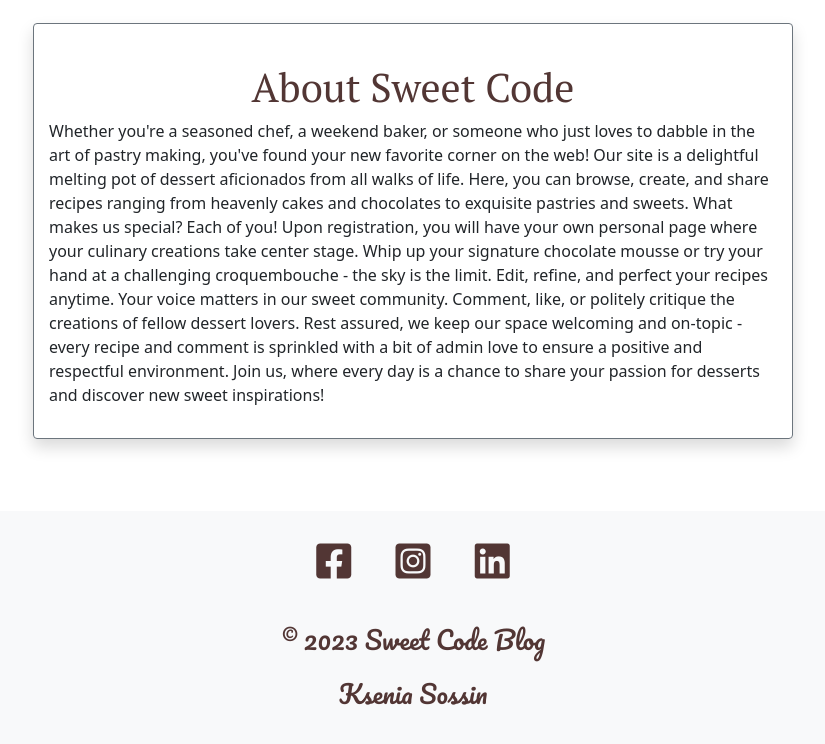
After one commit to KseniaSOS/sweet-code-blog, a Django app: page /about.html in a window 1280 px wide. The commit adds this page. Shown: the part 961-1705 px from the top of the page, without its empty margins (227-1052 px from the left). Run offline with Django 3.2, Linux system fonts and the light colour scheme.

Commit message:
Add about.html template with a content, add style and add toggle button to the navbar

```diff
--- a/blog/urls.py
+++ b/blog/urls.py
@@ -4,6 +4,7 @@ from django.urls import path
 
 urlpatterns = [
     path('', views.RecipeList.as_view(), name='home'),
+    path('about.html', views.about, name='about'),
     path('create_recipe/', views.CreateRecipe.as_view(), name='create_recipe'),
     path('user_recipes/', views.UserRecipeView.as_view(), name='user_recipes'),
     path('add_category/', views.AddCategory.as_view(), name='add_category'),
--- a/blog/views.py
+++ b/blog/views.py
@@ -45,6 +45,14 @@ def category_submition(request):
     """
 
     return render(request, 'category_submition.html')
+
+
+def about(request):
+    """
+    A basic function that just returns about.html to be rendered.
+    """
+
+    return render(request, 'about.html')
 
 
 class RecipeList(CategoryMenuMixin, generic.ListView):
--- a/static/css/style.css
+++ b/static/css/style.css
@@ -13,6 +13,7 @@ h6 {
     font-family: 'PT Serif', serif;
     font-weight: 400;
     color: #523634;
+    text-align: center;
 }
 
 /* Navigation */
@@ -23,21 +24,27 @@ h6 {
     text-transform: uppercase;
 }
 
-
 /* Carousel */
 
 .carousel-caption {
-    top: 30%;
+    top: 20%;
     transform: translateY(-50%);
     bottom: initial;
     text-shadow: 2px 2px #523634;
 }
+
 /* Cards */
 
 .card-body {
     background-color: #ffeedc;
 }
 
+.card-text {
+    font-family: 'PT Serif', serif;
+    font-weight: 400;
+    font-size: 1em;
+    text-align: center;
+}
 
 /* Buttons */
 .btn {
--- /dev/null
+++ b/templates/about.html
@@ -0,0 +1,40 @@
+{% extends 'base.html' %} {% block content %}
+
+<div class="container">
+    <div class="row">
+        <div class="col-md-8 mt-3 offset-md-2 mb-4 border border-secondary rounded shadow" style="padding: 15px;">
+            <div>
+                <h1 class="headline mt-4">About Sweet Code</h1>
+                <div class="about">
+                    <p>Whether you're a seasoned chef, a weekend baker, or someone who just loves to dabble in the
+                        art
+                        of pastry making, you've found your new favorite corner on the web! Our site is a delightful
+                        melting pot of dessert aficionados from all walks of life. Here, you can browse, create, and
+                        share recipes ranging from heavenly cakes and chocolates to exquisite pastries and sweets.
+
+                        What makes us special? Each of you! Upon registration, you will have your own personal page
+                        where
+                        your culinary creations take center stage. Whip up your signature chocolate mousse or try
+                        your
+                        hand at a challenging croquembouche - the sky is the limit. Edit, refine, and perfect your
+                        recipes anytime.
+
+                        Your voice matters in our sweet community. Comment, like, or politely critique the creations
+                        of
+                        fellow dessert lovers. Rest assured, we keep our space welcoming and on-topic - every recipe
+                        and
+                        comment is sprinkled with a bit of admin love to ensure a positive and respectful
+                        environment.
+
+                        Join us, where every day is a chance to share your passion for desserts and discover new
+                        sweet
+                        inspirations!
+
+                    </p>
+                </div>
+            </div>
+        </div>
+    </div>
+</div>
+
+{% endblock content %}
--- a/templates/base.html
+++ b/templates/base.html
@@ -19,7 +19,7 @@
     <title>Sweet Code Blog</title>
 </head>
 
-<body class="d-flex flex-column h-100 main-bgt">
+<body class="d-flex flex-column h-100 main-bg">
 
     <!-- Navigation -->
 
@@ -27,14 +27,18 @@
         <div class="container-fluid">
             <a class="navbar-brand" style="color: #301B28; font-family: 'Pacifico', cursive; font-size: 23px;"
                 href="{% url 'home' %}">Sweet Code Blog</a>
+            <button class="navbar-toggler" type="button" data-bs-toggle="collapse" data-bs-target="#navbarText"
+                aria-controls="navbarText" aria-expanded="false" aria-label="Toggle navigation">
+                <span class="navbar-toggler-icon"></span>
+            </button>
 
-            <div class="collapse navbar-collapse" id="navbarNavDropdown">
+            <div class="collapse navbar-collapse" id="navbarText">
                 <ul class="navbar-nav ms-auto">
                     <li class="nav-item">
                         <a class="nav-link" style="color: #301B28;" aria-current="page" href="{% url 'home' %}">Home</a>
                     </li>
                     <li class="nav-item">
-                        <a class="nav-link" style="color: #301B28;" href="about.html">About</a>
+                        <a class="nav-link" style="color: #301B28;" href="{% url 'about' %}">About</a>
                     </li>
                     <li class="nav-item dropdown">
                         <a class="nav-link dropdown-toggle" style="color: #301B28;" href="#" id="navbarDropdownMenuLink"
--- a/templates/index.html
+++ b/templates/index.html
@@ -16,7 +16,7 @@
                 <img src="{{ recipe.featured_image.url }}" class="card-img-top" alt="Recipe image">
                 {% endif %}
                 <div class="card-body">
-                    <h6 class="text-muted">By {{ recipe.author }} |
+                    <h6 class="text-muted">By <strong>{{ recipe.author }}</strong>  |
                         {{ recipe.created_on|date }} <i class="fa-solid fa-thumbs-up"></i>
                         {{ recipe.number_of_likes }}</h6>
                     <h5 class="card-title text-uppercase">{{ recipe.title }}</h5>
--- a/templates/recipe_detail.html
+++ b/templates/recipe_detail.html
@@ -19,8 +19,9 @@
             <!-- Recipe Title -->
             <div class="card-body border">
                 <h1 class="card-title">{{ recipe.title }}</h1>
-                <p class="card-text"><small class="text-muted">By {{ recipe.author }} | {{ recipe.created_on|date }}</p>
                 <a href="{% url 'category' recipe.category %}" style="text-decoration: none; color: #b6452c; text-transform: capitalize;"><strong>{{ recipe.category }}</strong></a>
+                <p class="card-text"><small class="text-muted">By <strong>{{ recipe.author }}</strong> | {{ recipe.created_on|date }}</p>
+
                 <div>
                     {% if user.is_authenticated %}
                     <form class="d-inline" action="{% url 'recipe_like' recipe.slug %}" method="POST">
@@ -86,7 +87,7 @@
         <div class="col-md-4 card mb-4 mt-5 py-3">
             <div class="card-body">
                 <h3>Leave a comment:</h3>
-                <p>Posting as: {{ user.username }}</p>
+                <p>Posting as: <strong>{{ user.username }}</strong></p>
                 <form method="post" style="margin-top: 1.3em;">
                     {{ comment_form | crispy }}
                     {% csrf_token %}
```
Also changed, not shown: templates/member_recipes.html (deleted).
